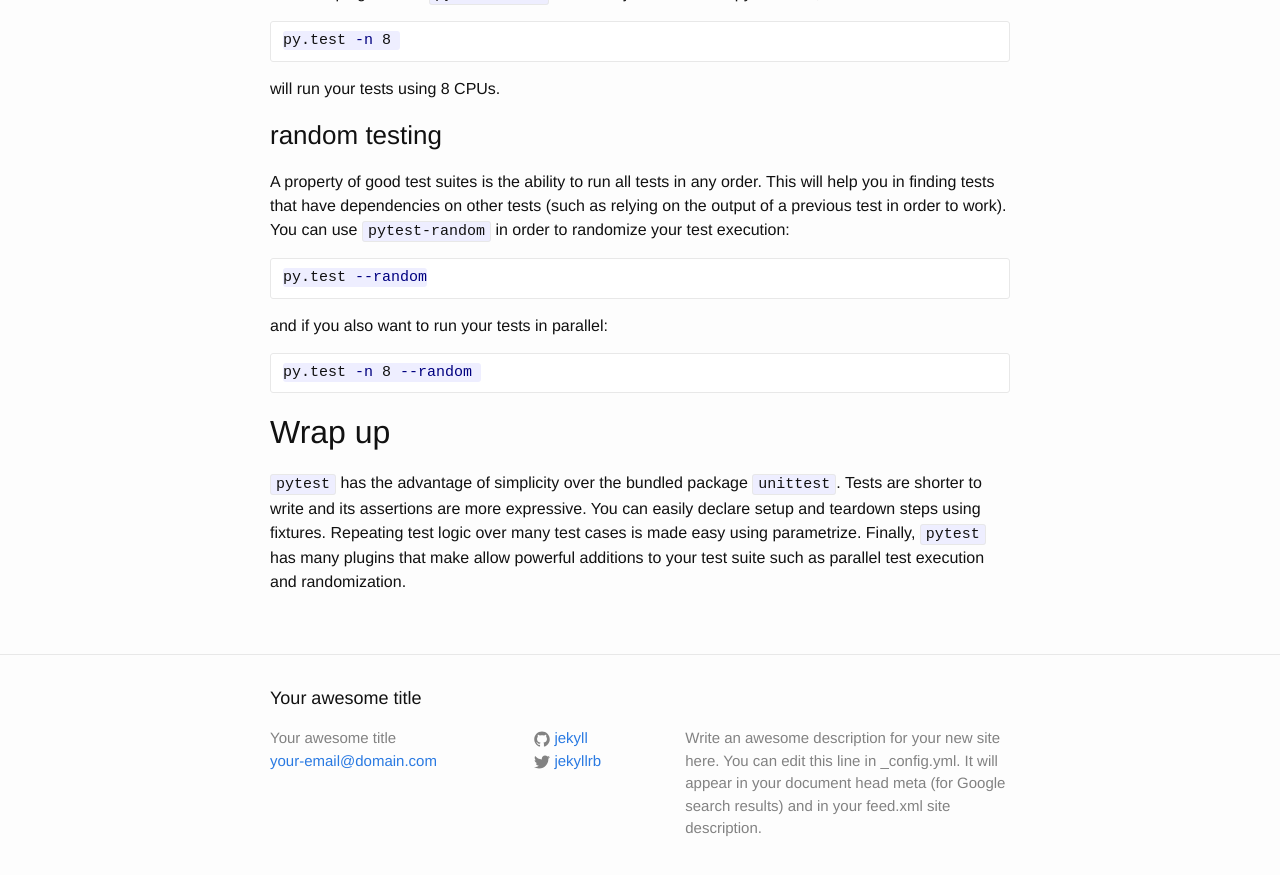
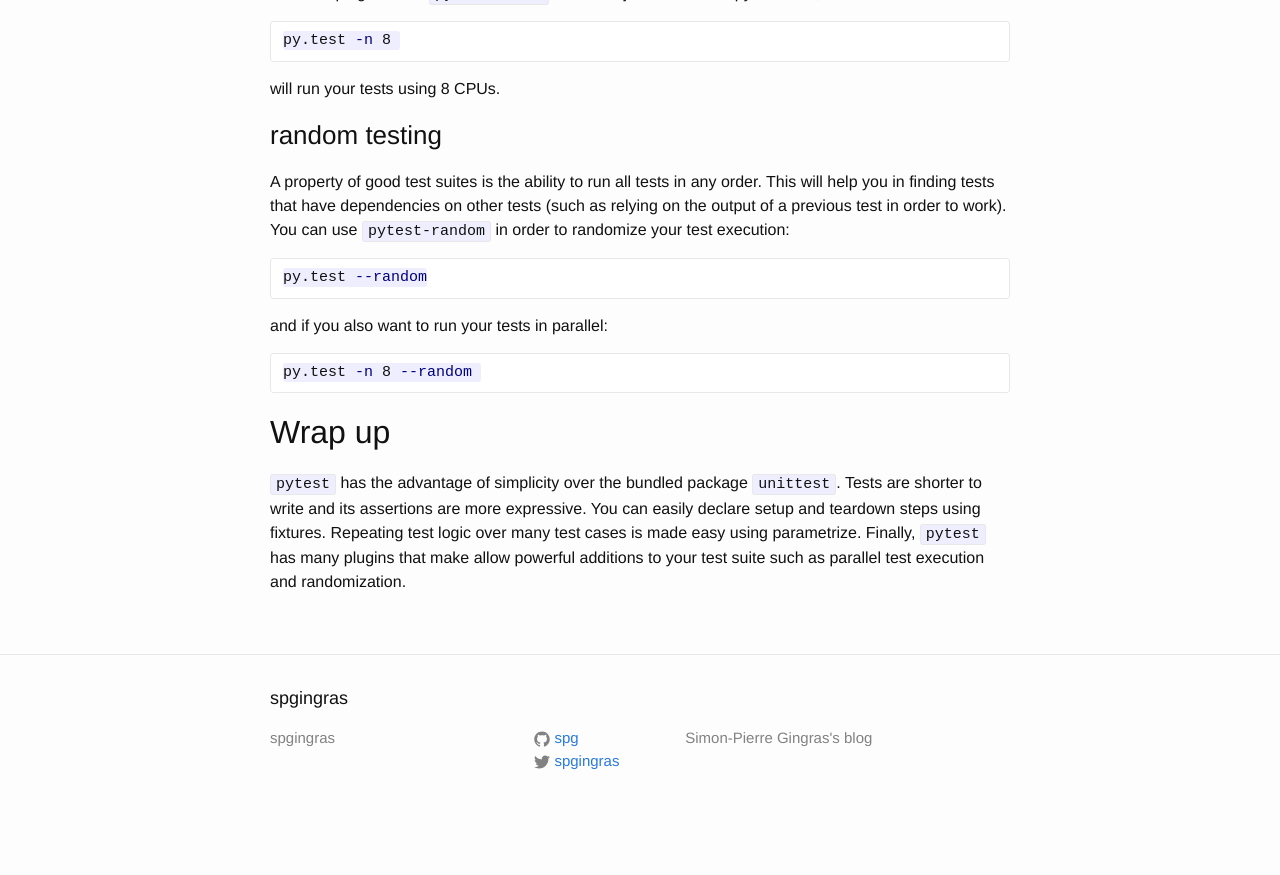
Before and after one commit to spg/spg.github.com, a Jekyll site: the page built from _posts/2016-11-12-pytest-intro.md, in a window 1280 px wide and 900 px high, scrolled down 5324 px. Shown: the top 875 px of the window. Built offline with Jekyll 4.4.1, drawn with Linux system fonts in a browser that asks for light colours; after the commit the page ends 6156 px from its top, so only the background shows below that; some of the changed text lies outside the part shown.

Commit message:
config changes

```diff
--- a/_config.yml
+++ b/_config.yml
@@ -1,14 +1,12 @@
 # Site settings
-title: Your awesome title
-email: your-email@domain.com
+title: spgingras
 description: > # this means to ignore newlines until "baseurl:"
-  Write an awesome description for your new site here. You can edit this
-  line in _config.yml. It will appear in your document head meta (for
-  Google search results) and in your feed.xml site description.
+  Simon-Pierre Gingras's blog
 baseurl: "" # the subpath of your site, e.g. /blog/
-url: "http://yourdomain.com" # the base hostname & protocol for your site
-twitter_username: jekyllrb
-github_username:  jekyll
+url: "http://spg.github.io" # the base hostname & protocol for your site
+twitter_username: spgingras
+github_username:  spg
+permalink: /blog/:title
 
 # Build settings
 markdown: kramdown
```
Also changed, not shown: _posts/2016-11-12-pytest-intro.md (renamed from _posts/2016-11-12-pytest.md).
